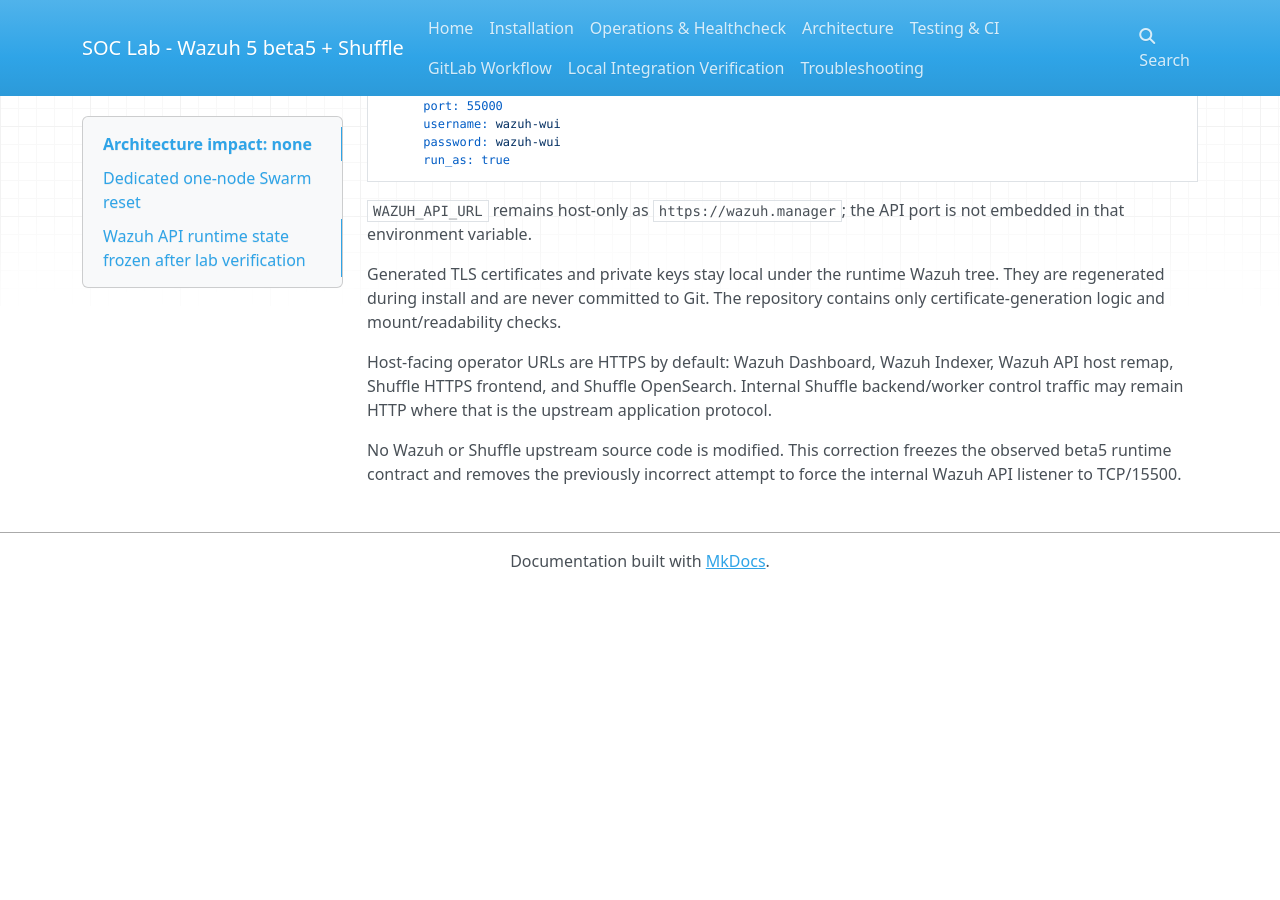
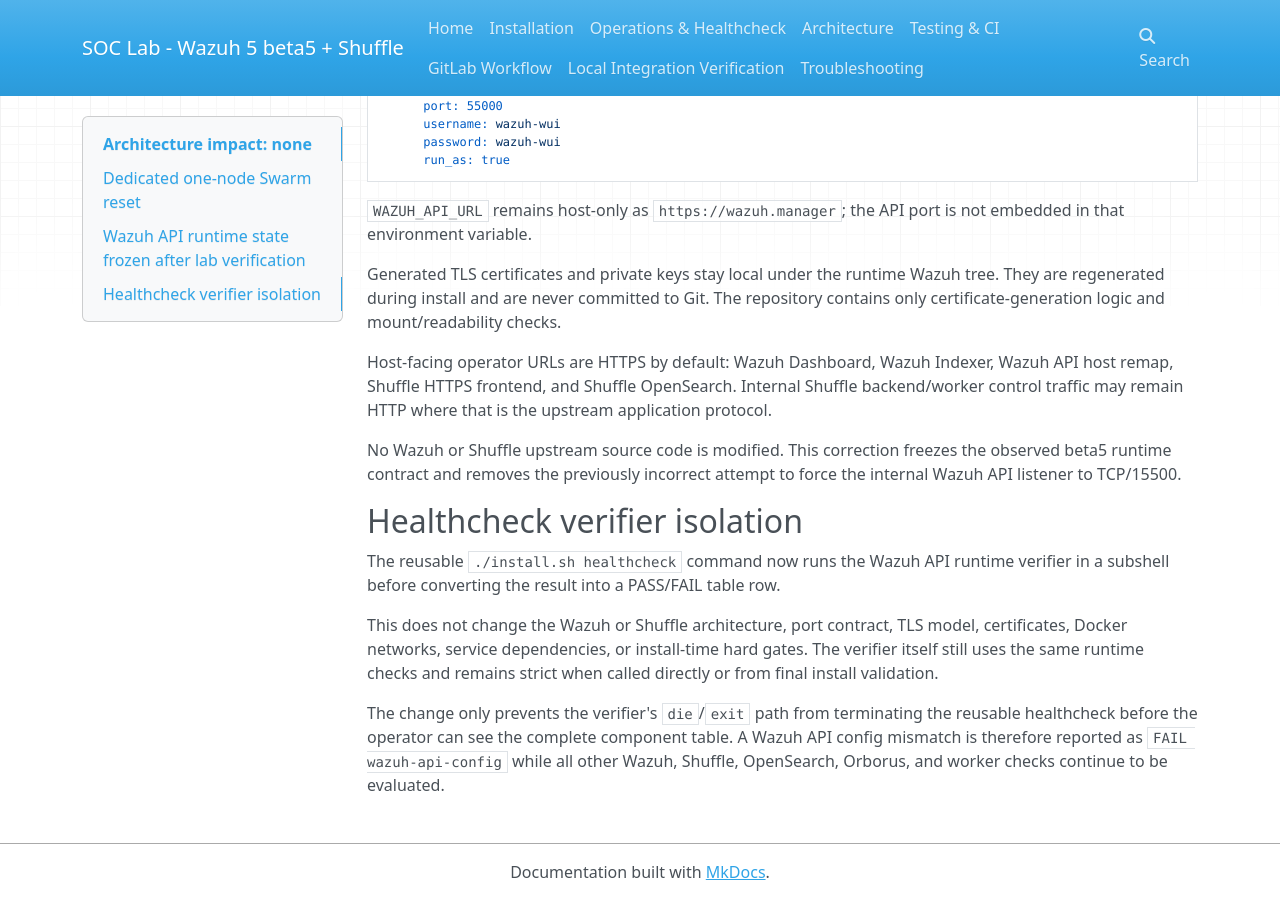
Before and after one commit to avioren/SOCLab, an MkDocs documentation site: the page built from docs/diagrams/architecture-no-change.md, in a window 1280 px wide and 900 px high, scrolled down 1155 px. Built offline with MkDocs 1.6.1, drawn with Linux system fonts in a browser that asks for light colours; nearby versions of some CDN libraries; before the commit the page ends 1744 px from its top, so only the background shows below that.

Commit message:
docs: record healthcheck verifier isolation

```diff
--- a/docs/diagrams/architecture-no-change.md
+++ b/docs/diagrams/architecture-no-change.md
@@ -52,3 +52,11 @@ Generated TLS certificates and private keys stay local under the runtime Wazuh t
 Host-facing operator URLs are HTTPS by default: Wazuh Dashboard, Wazuh Indexer, Wazuh API host remap, Shuffle HTTPS frontend, and Shuffle OpenSearch. Internal Shuffle backend/worker control traffic may remain HTTP where that is the upstream application protocol.
 
 No Wazuh or Shuffle upstream source code is modified. This correction freezes the observed beta5 runtime contract and removes the previously incorrect attempt to force the internal Wazuh API listener to TCP/15500.
+
+## Healthcheck verifier isolation
+
+The reusable `./install.sh healthcheck` command now runs the Wazuh API runtime verifier in a subshell before converting the result into a PASS/FAIL table row.
+
+This does not change the Wazuh or Shuffle architecture, port contract, TLS model, certificates, Docker networks, service dependencies, or install-time hard gates. The verifier itself still uses the same runtime checks and remains strict when called directly or from final install validation.
+
+The change only prevents the verifier's `die`/`exit` path from terminating the reusable healthcheck before the operator can see the complete component table. A Wazuh API config mismatch is therefore reported as `FAIL wazuh-api-config` while all other Wazuh, Shuffle, OpenSearch, Orborus, and worker checks continue to be evaluated.
```
